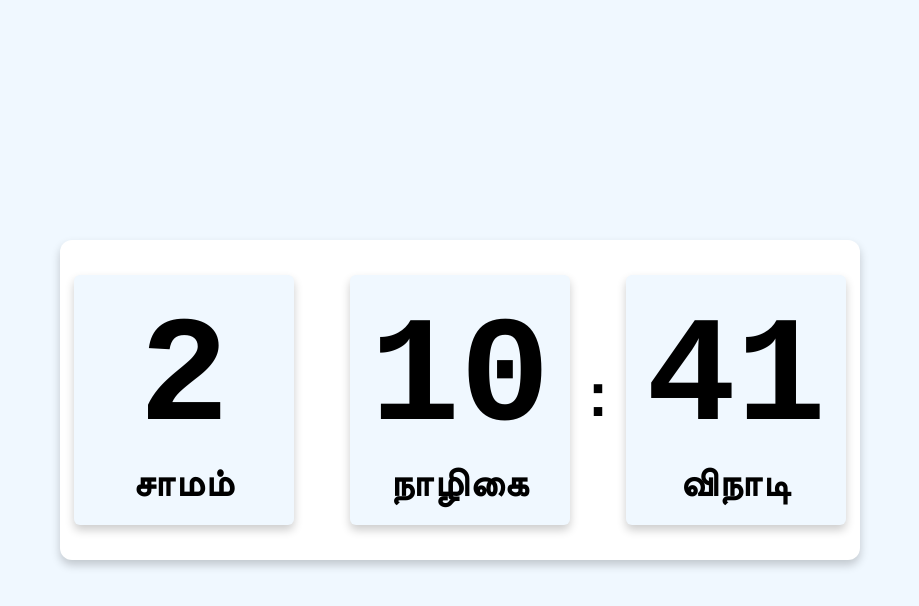
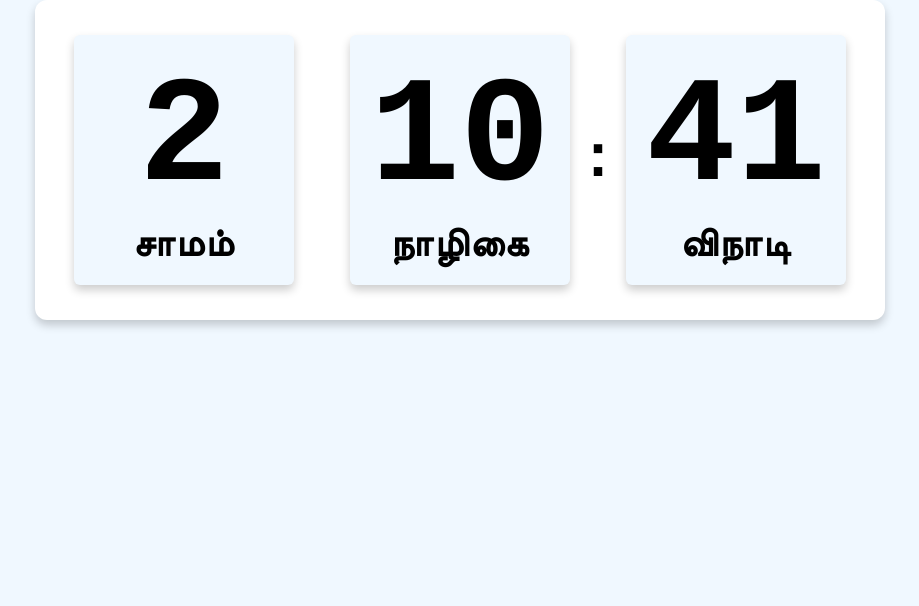
Before and after one commit to RK-CBE/TamilClock, a plain HTML site: page index.html in a window 1280 px wide. Shown: the whole page, without its empty margins (180-1099 px from the left). Drawn offline with Linux system fonts and the light colour scheme.

Commit message:
Add files via upload

```diff
--- a/style.css
+++ b/style.css
@@ -9,7 +9,7 @@ section{
   min-height: 100vh;
   width: 100%;
   display: flex;
-  align-items: center;
+  align-items: top;
   justify-content: center;
   background: #F0F8FF;
   padding: 0 20px;
@@ -20,7 +20,7 @@ section .container{
   align-items: center;
   justify-content: center;
   height: 320px;
-  max-width: 800px;
+  max-width: 850px;
   width: 100%;
   background: #fff;
   box-shadow: 0 5px 10px rgba(0, 0, 0, 0.2);
```
